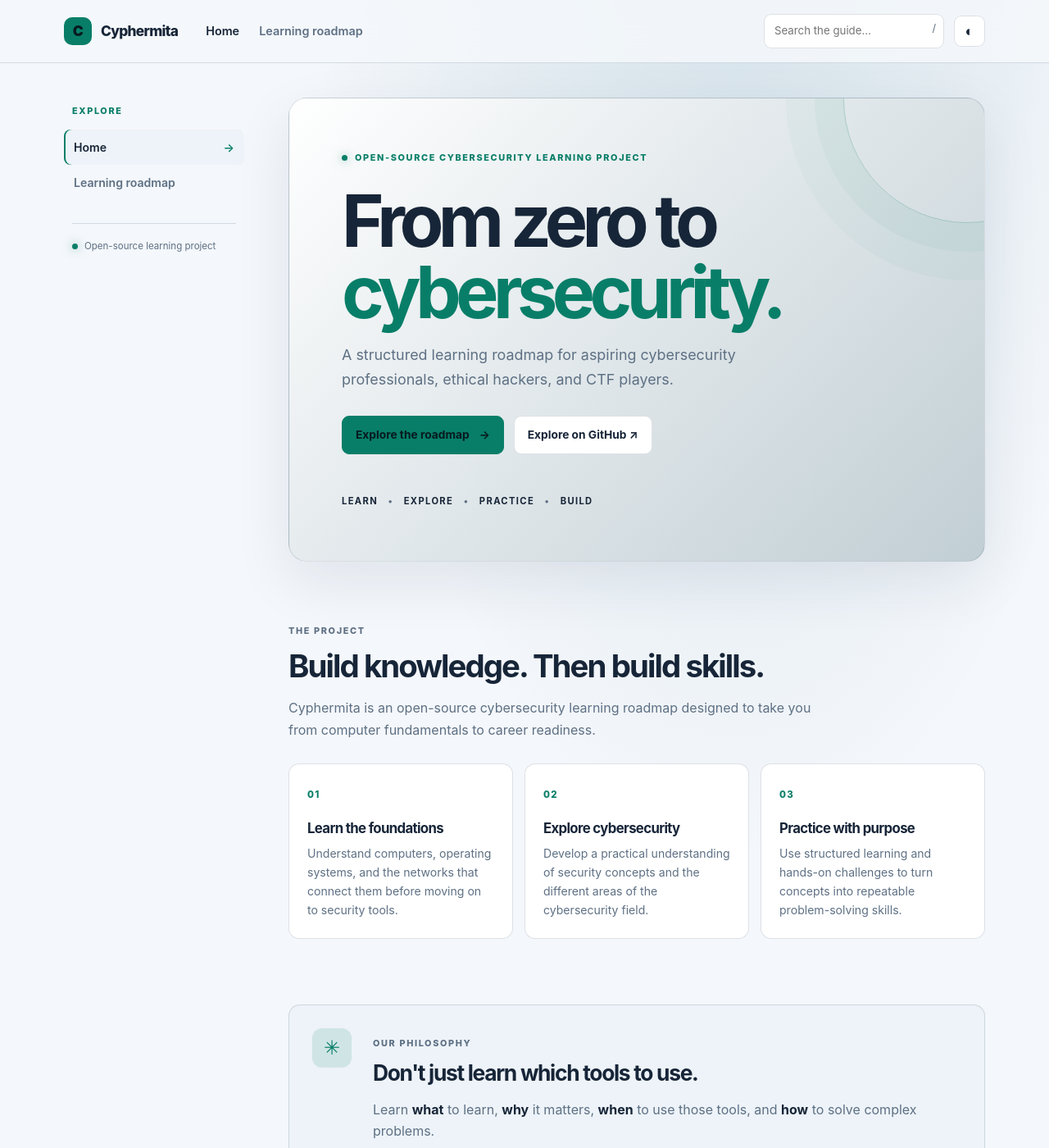
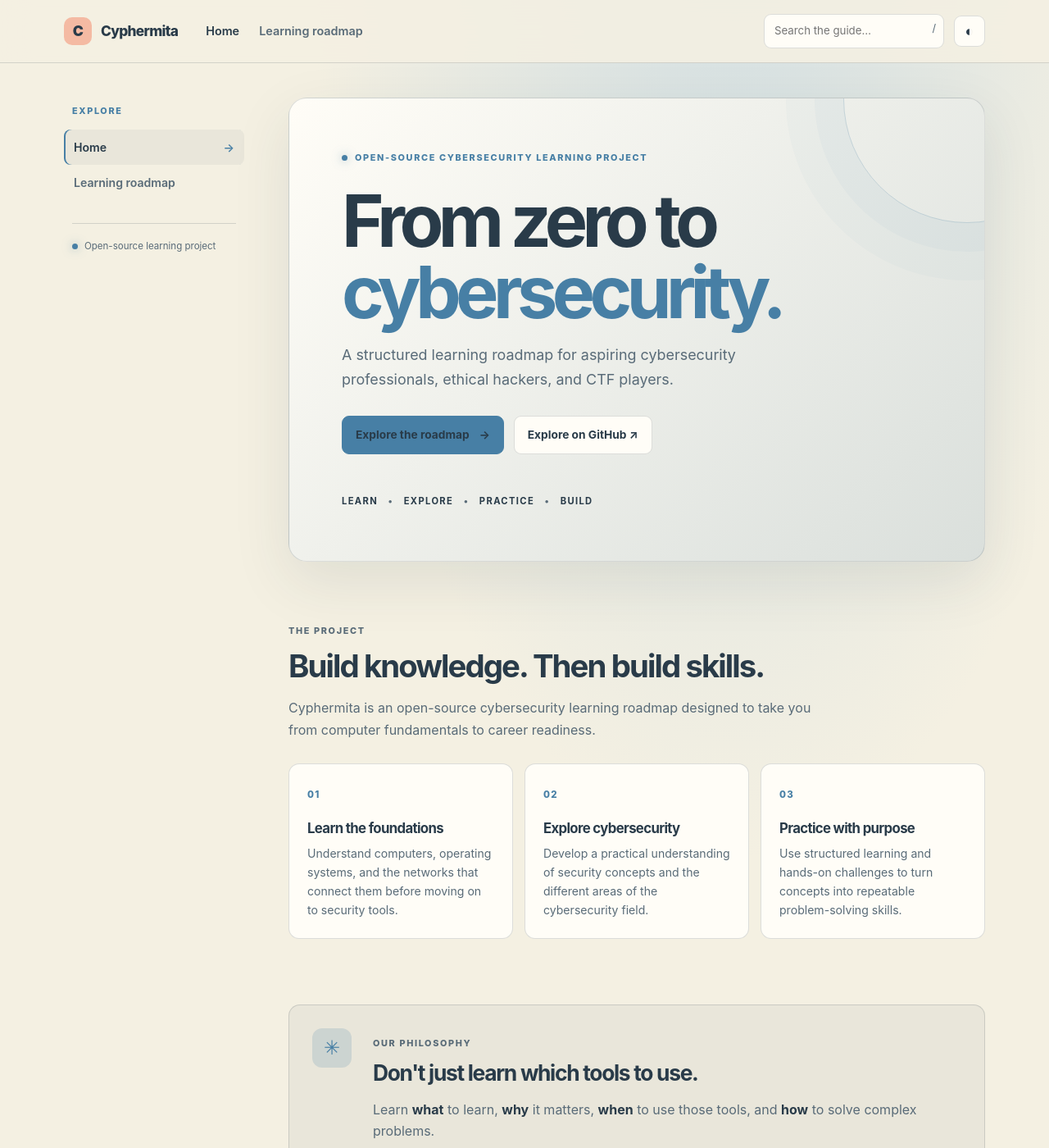
Before and after one commit to Thechili10/Cyphermita, a Jekyll site: the page built from index.md, in a window 1280 px wide and 1400 px high. Shown: the whole window at 82% size. Built offline with Jekyll 4.4.1, drawn with Linux system fonts in a browser that asks for light colours; comment, search, counter and statistics services are not loaded.

Commit message:
Apply ColorHunt palette to light and dark themes

```diff
--- a/assets/css/site.css
+++ b/assets/css/site.css
@@ -1,36 +1,42 @@
 :root {
-  color-scheme: dark;
-  --bg: #0b1220;
-  --surface: #111c2e;
-  --surface-2: #17253a;
-  --surface-3: #1d3048;
-  --text: #e8f0f7;
-  --muted: #9aacc0;
-  --line: rgba(164, 190, 218, .15);
-  --accent: #61e6c2;
-  --accent-2: #8ab4ff;
-  --shadow: 0 24px 70px rgba(0, 0, 0, .24);
+  color-scheme: light;
+  /* ColorHunt palette: Peach · Cream · Powder Blue · Steel Blue */
+  --peach: #F4BAA3;
+  --cream: #F4F0E2;
+  --powder-blue: #A6C8E2;
+  --steel-blue: #619DC6;
+  --ink: #293b49;
+  --bg: var(--cream);
+  --surface: #fffdf7;
+  --surface-2: #e9e6da;
+  --surface-3: #dce8ee;
+  --text: var(--ink);
+  --muted: #596b78;
+  --line: rgba(41, 59, 73, .16);
+  --accent: #477fa5;
+  --accent-2: #d58f78;
+  --shadow: 0 24px 70px rgba(41, 59, 73, .10);
   --max: 1180px;
 }
-:root[data-theme="light"] {
-  color-scheme: light;
-  --bg: #f4f7fb;
-  --surface: #ffffff;
-  --surface-2: #edf3f8;
-  --surface-3: #e3edf5;
-  --text: #172538;
-  --muted: #5e7084;
-  --line: rgba(30, 55, 80, .15);
-  --accent: #087e68;
-  --accent-2: #245fc2;
-  --shadow: 0 24px 70px rgba(26, 49, 75, .09);
+:root[data-theme="dark"] {
+  color-scheme: dark;
+  --bg: #243746;
+  --surface: #2d4353;
+  --surface-2: #354f61;
+  --surface-3: #405f73;
+  --text: var(--cream);
+  --muted: #d2dce1;
+  --line: rgba(244, 240, 226, .17);
+  --accent: var(--powder-blue);
+  --accent-2: var(--peach);
+  --shadow: 0 24px 70px rgba(0, 0, 0, .24);
 }
 * { box-sizing: border-box; }
 html { scroll-behavior: smooth; }
 body {
   margin: 0;
   background:
-    radial-gradient(ellipse at 70% -15%, rgba(40, 113, 137, .18), transparent 42%),
+    radial-gradient(ellipse at 70% -15%, color-mix(in srgb, var(--powder-blue) 48%, transparent), transparent 42%),
     var(--bg);
   color: var(--text);
   font-family: Inter, ui-sans-serif, system-ui, -apple-system, BlinkMacSystemFont, "Segoe UI", sans-serif;
@@ -49,7 +55,7 @@ button, input { font: inherit; }
 .header-inner { max-width: var(--max); min-height: 76px; margin: auto; padding: 0 28px; display: flex; align-items: center; gap: 34px; }
 .brand { display: inline-flex; align-items: center; gap: 11px; color: var(--text); font-weight: 800; font-size: 1.08rem; letter-spacing: -.04em; white-space: nowrap; }
 .brand:hover { text-decoration: none; }
-.brand-mark { display: grid; place-items: center; width: 34px; height: 34px; border-radius: 10px; color: #071a20; background: var(--accent); font-weight: 900; font-size: 1.1rem; }
+.brand-mark { display: grid; place-items: center; width: 34px; height: 34px; border-radius: 10px; color: var(--ink); background: var(--peach); font-weight: 900; font-size: 1.1rem; }
 .primary-navigation { display: flex; align-items: center; gap: 24px; }
 .primary-navigation a { color: var(--muted); font-size: .9rem; font-weight: 600; }
 .primary-navigation a[aria-current="page"], .primary-navigation a:hover { color: var(--text); text-decoration: none; }
@@ -94,9 +100,9 @@ button, input { font: inherit; }
 .prose hr { margin: 36px 0; border: 0; border-top: 1px solid var(--line); }
 .prose blockquote { margin: 24px 0; padding: 14px 20px; border-left: 3px solid var(--accent); border-radius: 0 9px 9px 0; background: var(--surface); color: var(--text); }
 .prose code { padding: .16em .4em; border: 1px solid var(--line); border-radius: 5px; background: var(--surface-2); color: var(--accent); font-size: .88em; }
-.prose pre { overflow-x: auto; padding: 18px; border: 1px solid var(--line); border-radius: 12px; background: #08101d; color: #dce8f3; }
+.prose pre { overflow-x: auto; padding: 18px; border: 1px solid var(--line); border-radius: 12px; background: #263b4b; color: var(--cream); }
 .prose pre code { padding: 0; border: 0; background: transparent; color: inherit; }
-.hero { position: relative; overflow: hidden; padding: clamp(30px, 6vw, 64px); border: 1px solid var(--line); border-radius: 22px; background: linear-gradient(135deg, var(--surface), color-mix(in srgb, var(--surface-2) 80%, #123c45)); box-shadow: var(--shadow); }
+.hero { position: relative; overflow: hidden; padding: clamp(30px, 6vw, 64px); border: 1px solid var(--line); border-radius: 22px; background: linear-gradient(135deg, var(--surface), color-mix(in srgb, var(--surface-2) 78%, var(--powder-blue))); box-shadow: var(--shadow); }
 .hero::after { content: ""; position: absolute; width: 300px; height: 300px; right: -130px; top: -150px; border: 1px solid color-mix(in srgb, var(--accent) 25%, transparent); border-radius: 50%; box-shadow: 0 0 0 35px color-mix(in srgb, var(--accent) 4%, transparent), 0 0 0 70px color-mix(in srgb, var(--accent) 3%, transparent); pointer-events: none; }
 .hero .eyebrow { display: flex; align-items: center; gap: 9px; }
 .hero h1 { max-width: 700px; margin: 24px 0 18px; font-size: clamp(3rem, 7vw, 5.5rem); line-height: .99; letter-spacing: -.075em; }
@@ -105,7 +111,7 @@ button, input { font: inherit; }
 .hero-actions { display: flex; flex-wrap: wrap; gap: 12px; margin-top: 30px; }
 .button { display: inline-flex; align-items: center; gap: 12px; padding: 11px 16px; border: 1px solid var(--line); border-radius: 9px; font-size: .86rem; font-weight: 750; }
 .button:hover { text-decoration: none; transform: translateY(-1px); }
-.button-primary { border-color: var(--accent); background: var(--accent); color: #071a20; }
+.button-primary { border-color: var(--accent); background: var(--accent); color: var(--ink); }
 .button-secondary { color: var(--text); background: var(--surface); }
 .hero-meta { display: flex; flex-wrap: wrap; gap: 12px; margin-top: 48px; color: var(--muted); font-size: .7rem; letter-spacing: .12em; }
 .hero-meta strong { color: var(--text); }
@@ -119,7 +125,7 @@ button, input { font: inherit; }
 .feature-card h3 { margin: 20px 0 8px; font-size: 1.05rem; }
 .feature-card p { margin: 0; font-size: .88rem; }
 .philosophy-section { display: grid; grid-template-columns: 54px 1fr; gap: 20px; margin: 70px 0 20px; padding: 28px; border: 1px solid var(--line); border-radius: 14px; background: var(--surface-2); scroll-margin-top: 100px; }
-.philosophy-icon { display: grid; place-items: center; width: 48px; height: 48px; border-radius: 12px; background: color-mix(in srgb, var(--accent) 13%, transparent); color: var(--accent); font-size: 1.5rem; }
+.philosophy-icon { display: grid; place-items: center; width: 48px; height: 48px; border-radius: 12px; background: color-mix(in srgb, var(--accent) 18%, transparent); color: var(--accent); font-size: 1.5rem; }
 .philosophy-section h2 { margin-top: 8px; font-size: 1.65rem; }
 .philosophy-section p:last-child { margin-bottom: 0; }
 .next-step { display: flex; align-items: center; justify-content: space-between; gap: 25px; margin-top: 60px; padding: 28px; border: 1px solid var(--line); border-radius: 14px; }
```
